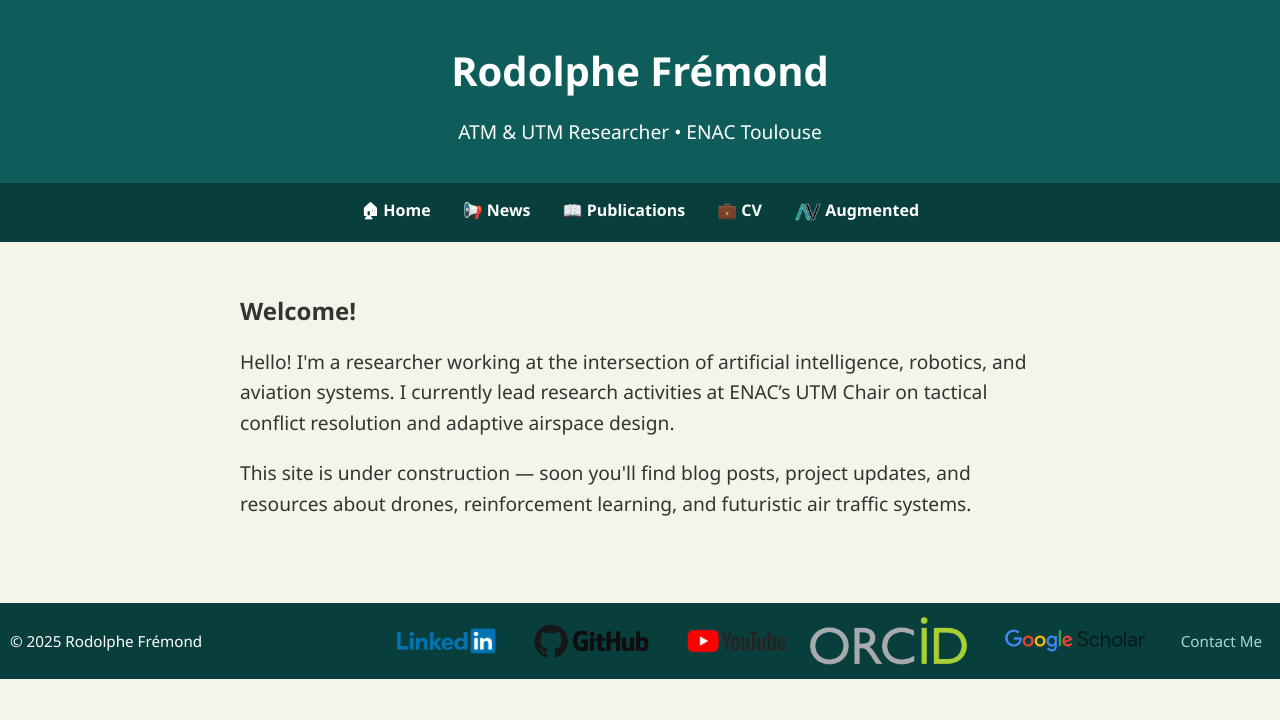
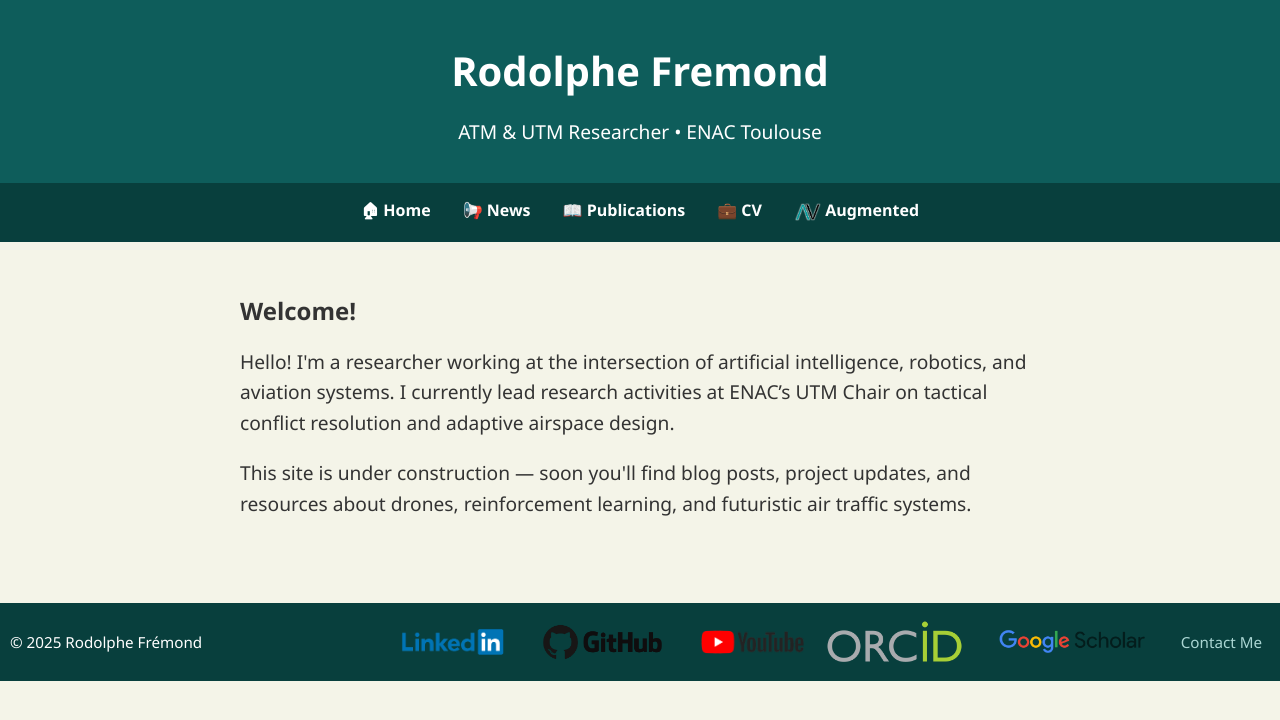
Before and after one commit to RodolpheFmd/rodolphefmd.github.io, a plain HTML site: page index.html in a window 1280 px wide. Drawn offline with Linux system fonts and the light colour scheme.

Commit message:
Update index.html

```diff
--- a/index.html
+++ b/index.html
@@ -2,7 +2,7 @@
 <html lang="en">
 <head>
   <meta charset="UTF-8">
-  <title>Rodolphe Frémond</title>
+  <title>Rodolphe Fremond</title>
   <meta name="viewport" content="width=device-width, initial-scale=1">
   <style>
     body {
@@ -77,7 +77,7 @@
 <body>
 
   <header>
-    <h1>Rodolphe Frémond</h1>
+    <h1>Rodolphe Fremond</h1>
     <p>ATM & UTM Researcher • ENAC Toulouse</p>
   </header>
 
@@ -102,19 +102,19 @@
   </div>
   <div>
     <a href="https://www.linkedin.com/in/rodolphe-fremond-259b8a170/?originalSubdomain=fr" target="_blank">
-      <img src="LinkedInLogo.png" alt="LinkedIn" style="height:56px; vertical-align:middle;">
+      <img src="LinkedInLogo.png" alt="LinkedIn" style="height:58px; vertical-align:middle;">
     </a>
     <a href="https://github.com/RodolpheFmd" target="_blank">
-      <img src="github-mark.png" alt="GitHub" style="height:56px; vertical-align:middle;">
+      <img src="github-mark.png" alt="GitHub" style="height:58px; vertical-align:middle;">
     </a>
     <a href="https://www.youtube.com/channel/UCAgqkakxPxldc5MZ_H0Bscg" target="_blank">
-      <img src="YoutubeLogo.png" alt="YouTube" style="height:56px; vertical-align:middle;">
+      <img src="YoutubeLogo.png" alt="YouTube" style="height:58px; vertical-align:middle;">
     </a>
     <a href="https://orcid.org/0009-0008-1513-9597" target="_blank">
-      <img src="ORCID_logo.png" alt="ORCID" style="height:56px; vertical-align:middle;">
+      <img src="ORCID_logo.png" alt="ORCID" style="height:48px; vertical-align:middle;">
     </a>
     <a href="https://scholar.google.com/citations?user=9fWCURwAAAAJ&hl=en" target="_blank">
-      <img src="GoogleScholarLogo.png" alt="Google Scholar" style="height:56px; vertical-align:middle;">
+      <img src="GoogleScholarLogo.png" alt="Google Scholar" style="height:58px; vertical-align:middle;">
     </a>
     <a href="mailto:fremonro@personnel.interne.enac" style="margin-left: 10px; vertical-align:middle;">Contact Me</a>
   </div>
```
